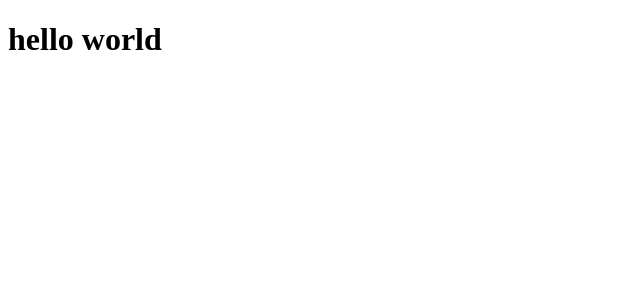
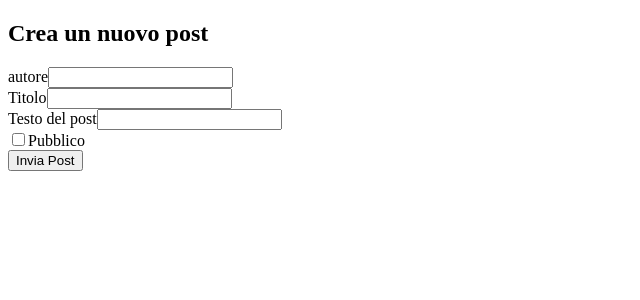
Before and after one commit to Ivanaricci/react-post-form, a React app: page / in a window 1280 px wide. Shown: the top 300 px of the page, without its empty margins (0-640 px from the left). Built offline with nearby package versions, Linux system fonts and the light colour scheme; the HTML template or start-up script is replaced by a standard one.

Commit message:
[UPD] Done struttura

```diff
--- a/src/App.jsx
+++ b/src/App.jsx
@@ -1,5 +1,6 @@
 import { useState, useEffect } from 'react'
 import axios from 'axios'
+import PostForm from './components/postForm'
 
 
 function App() {
@@ -7,7 +8,7 @@ function App() {
 
   return (
     <>
-      <h1>hello world</h1>
+      <PostForm />
     </>
   )
 }
--- /dev/null
+++ b/src/components/PostForm.jsx
@@ -0,0 +1,55 @@
+import React from 'react'
+import { useState } from 'react'
+import axios from 'axios'
+
+const postForm = () => {
+    return (
+        <div className="container mt-5">
+            <h2 className="mb-4">Crea un nuovo post</h2>
+            <form action="">
+
+                <div className="mb-3">
+                    <label htmlFor="" className="form-label">
+                        autore
+                    </label>
+                    <input
+                        name='author'
+                        type="text"
+                        className="form-control" />
+                </div>
+
+                <div className="mb-3">
+                    <label htmlFor="" className="form-label">
+                        Titolo
+                    </label>
+                    <input
+                        name='title'
+                        type="text"
+                        className="form-control" />
+                </div>
+
+                <div className="mb-3">
+                    <label htmlFor="" className="form-label">
+                        Testo del post
+                    </label>
+                    <input
+                        name='body'
+                        type="text"
+                        className="form-control" />
+                </div>
+
+                <div className="mb-3 form-check">
+                    <input
+                        name='pubblico'
+                        type="checkbox"
+                        className="form-check-input" />
+                    <label htmlFor="" className="form-check-label">Pubblico</label>
+                </div>
+
+                <button className='btn btn-primary'>Invia Post</button>
+            </form>
+        </div>
+    )
+}
+
+export default postForm
```
